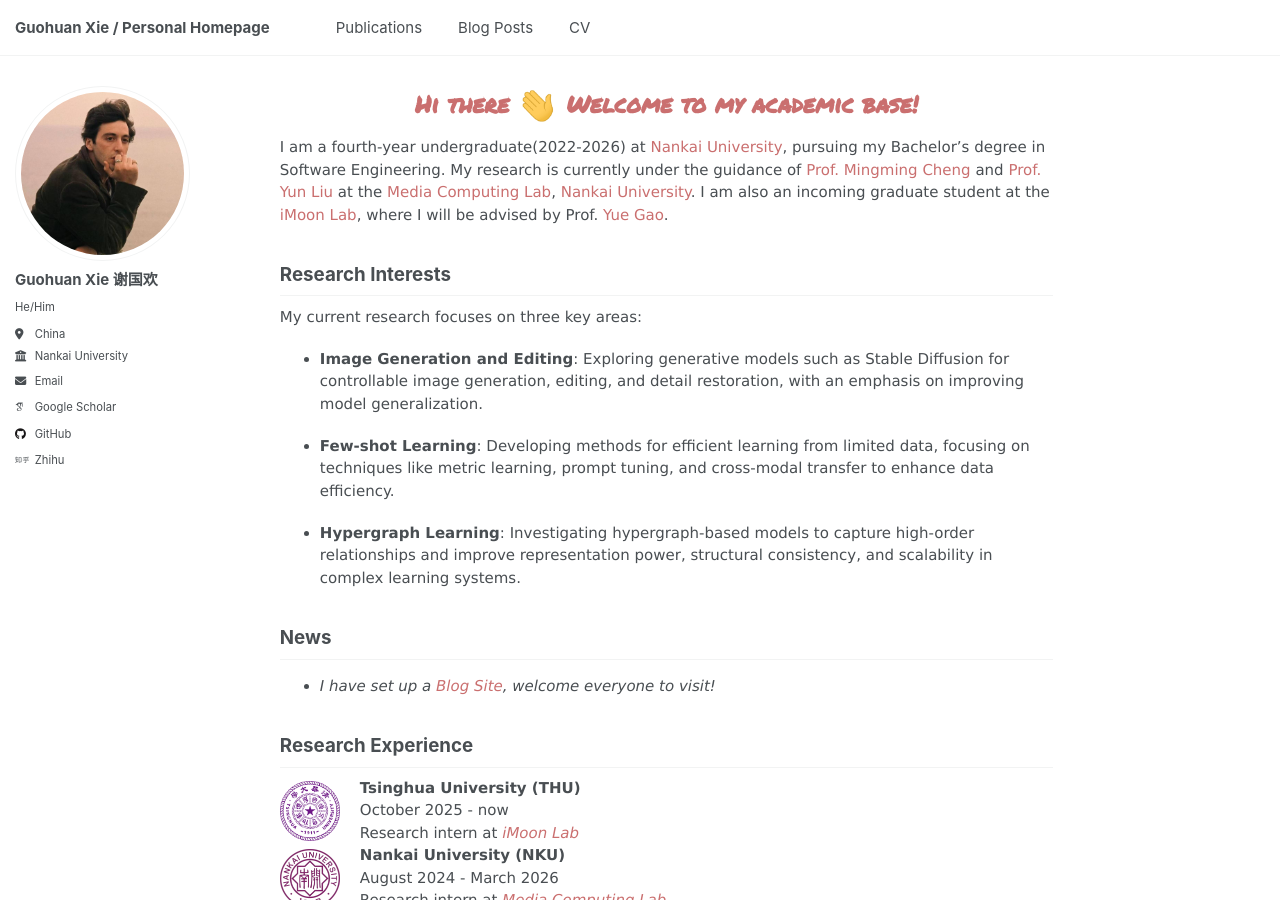
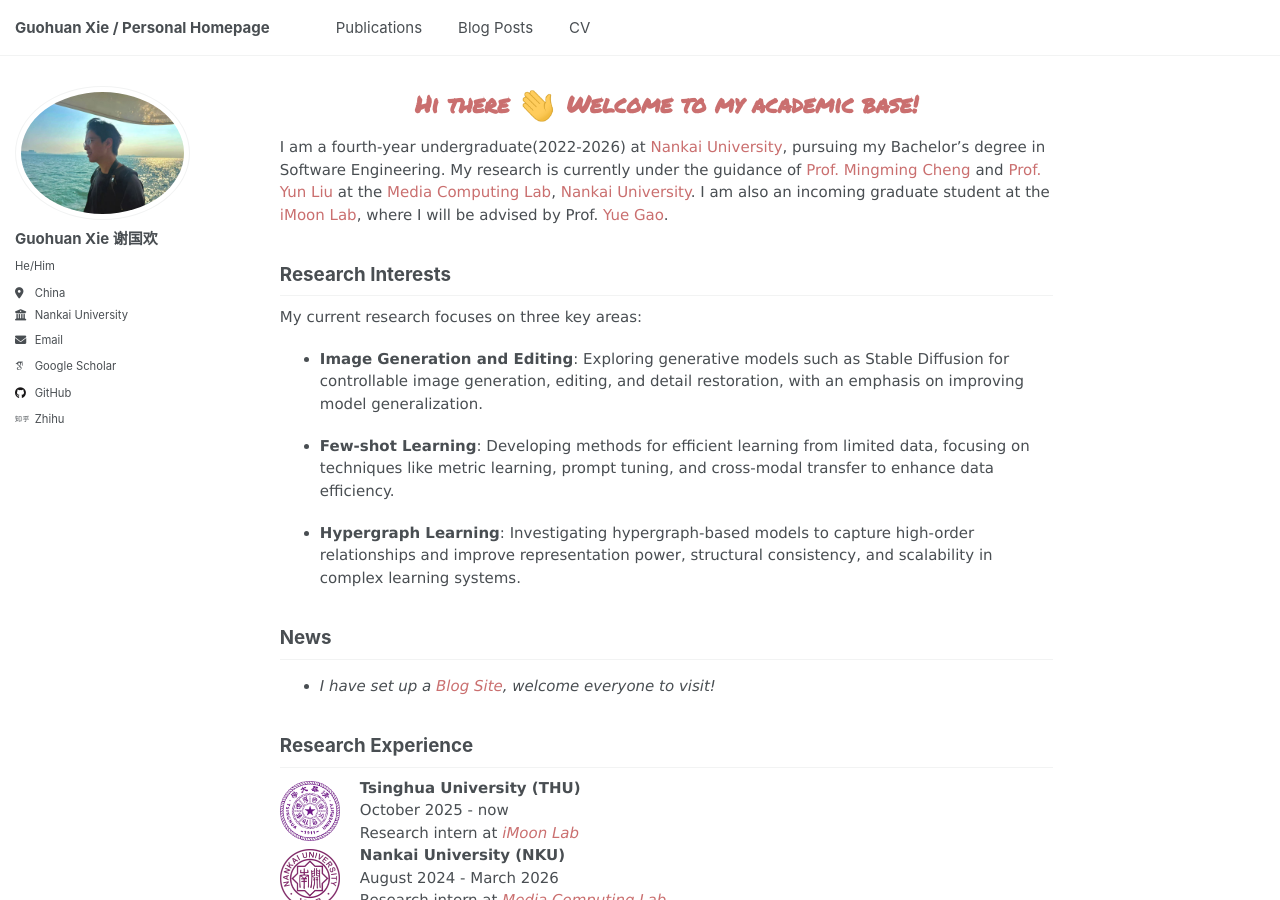
Before and after one commit to guohuan-xie/guohuan-xie.github.io, a Jekyll site: the page built from _pages/about.md, in a window 1280 px wide and 900 px high. Built offline with Jekyll 4.4.1, drawn with Linux system fonts in a browser that asks for light colours; some web fonts are replaced.

Commit message:
update real photo

```diff
--- a/_config.yml
+++ b/_config.yml
@@ -22,7 +22,7 @@
 #               Additional customization can be done by editing /_includes/author-profile.html
 author:
   # Biographic information
-  avatar           : "myprofile.png"
+  avatar           : "xieguohuan.jpg"
   name             : "Guohuan Xie 谢国欢"
   pronouns         : "He/Him"
   bio              : #"Short biography for the left-hand sidebar"
```
Also changed, not shown: images/xieguohuan.jpg (added).
